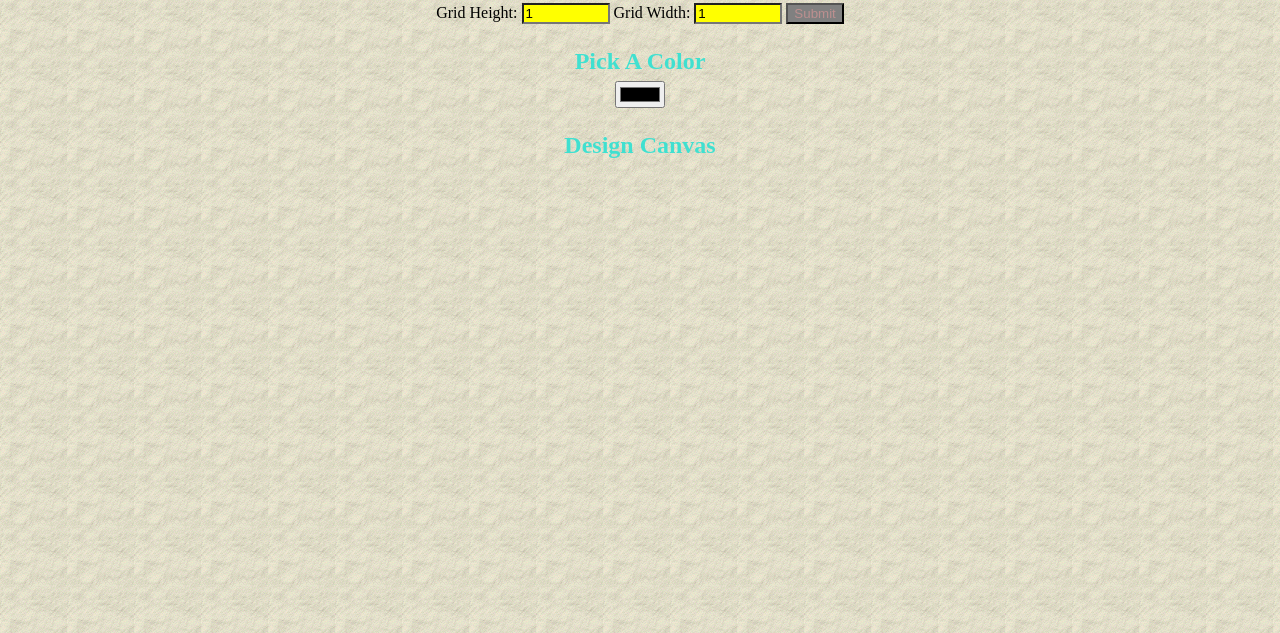
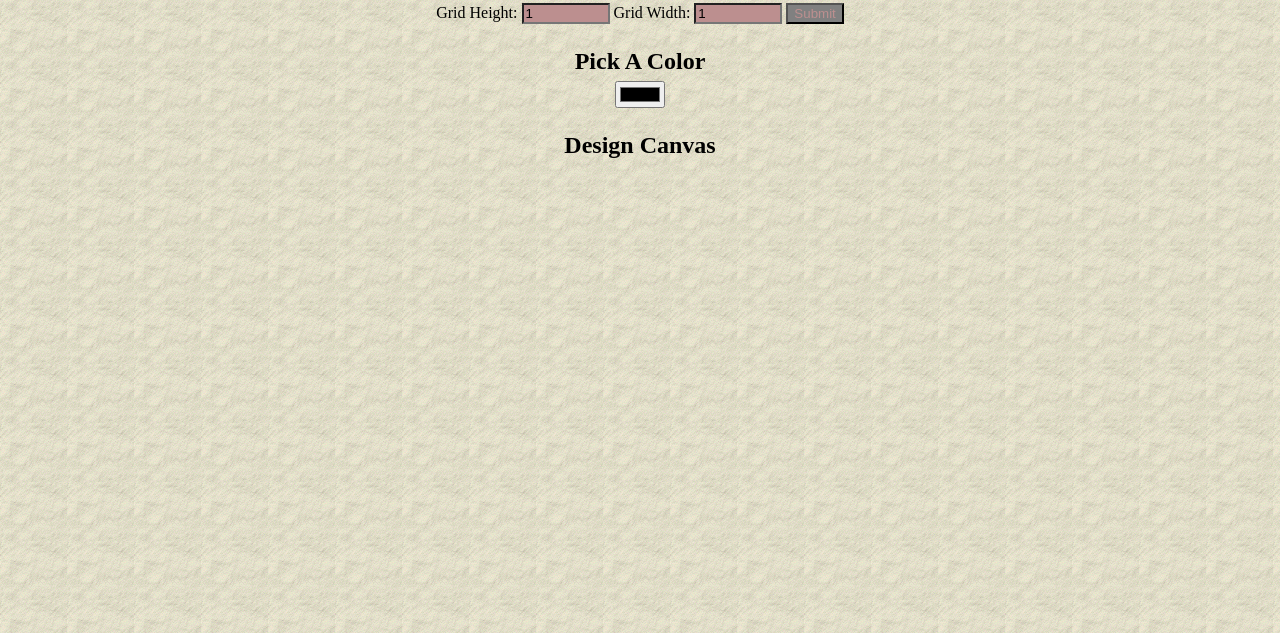
Before and after one commit to adefowoke/adefowoke.github.io, a plain HTML site: page index.html in a window 1280 px wide. Shown: the part 167-800 px from the top of the page. Drawn offline with nearby package versions, Linux system fonts and the light colour scheme.

Commit message:
Update styles.css

```diff
--- a/styles.css
+++ b/styles.css
@@ -12,7 +12,7 @@ h1 {
 
 h1,
 h2 {
-    color: turquoise;
+    color: black;
 }
 
 h2 {
@@ -32,7 +32,7 @@ td {
 table {
     border-collapse: collapse;
     margin: 0 auto;
-    border: 5px solid rgba(170, 136, 24, 0.979);
+    border: 5px solid rgba(22, 17, 2, 0.979);
 }
 
 tr {
@@ -54,10 +54,6 @@ input[type="submit"] {
     background-color: gray;
 }
 
-input[type="number"] {
-    display: inline;
-    background-color: yellow;
-}
 
 input[type=number]:focus {
     background-color: rgb(192, 82, 48);
```
